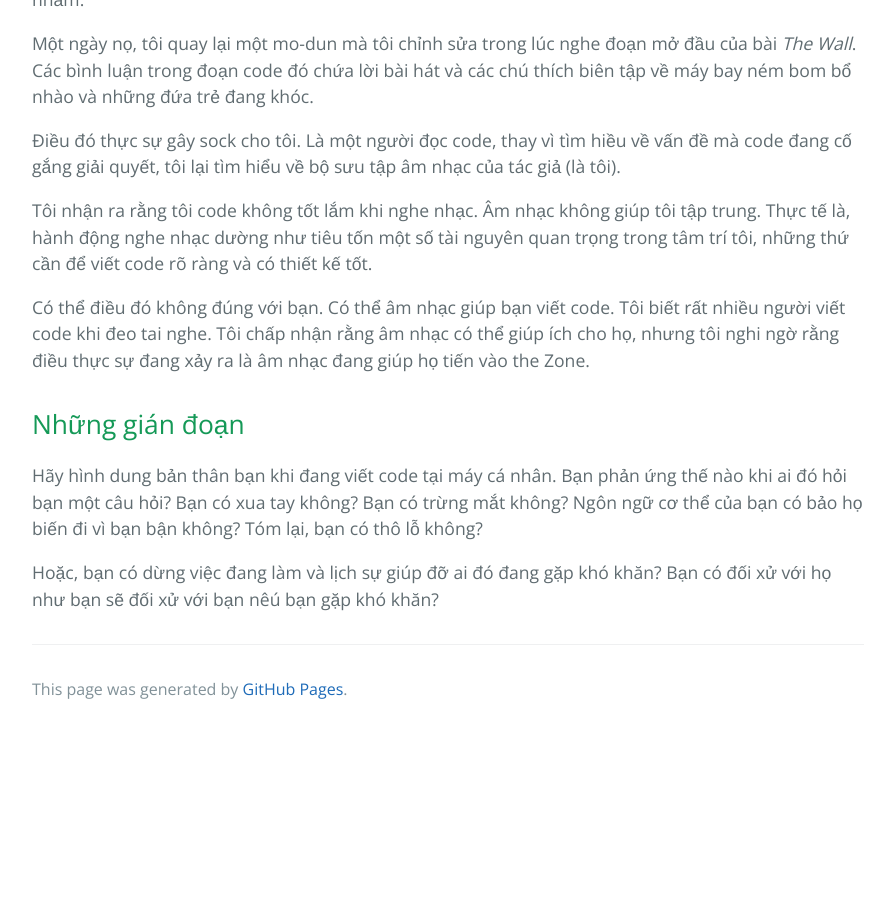
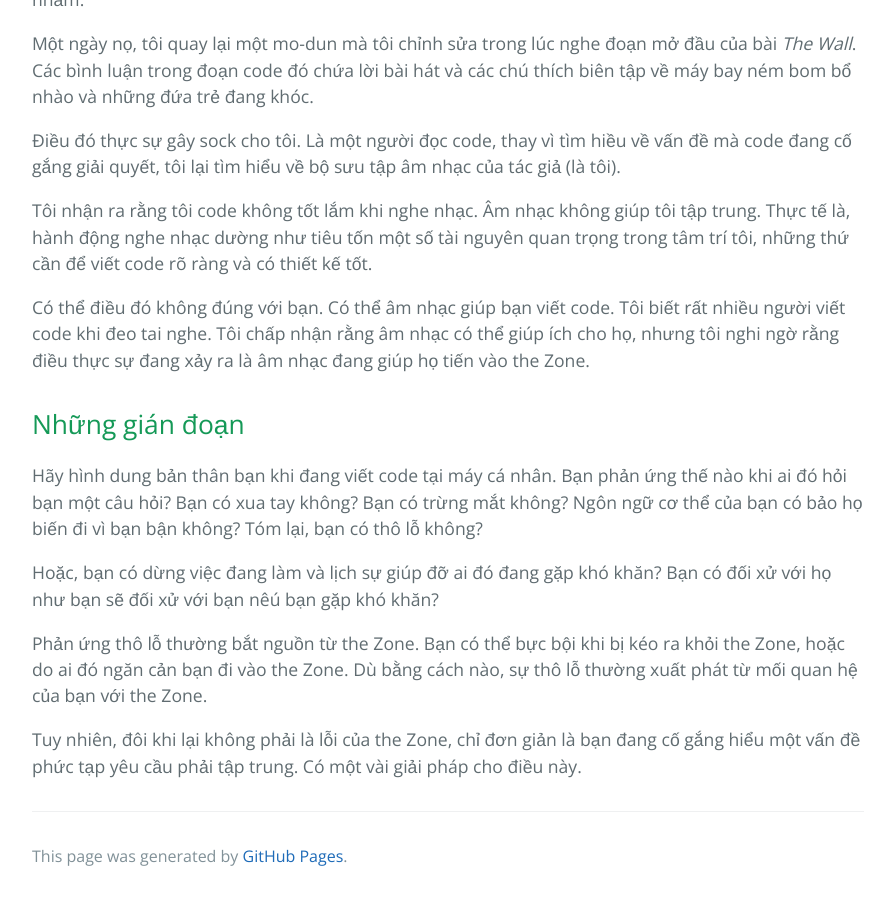
Before and after one commit to HaiBV/haibv.github.io, a Jekyll site: the page built from clean-coder/chapter-4-coding.md, in a window 1280 px wide and 900 px high, scrolled down 4987 px. Shown: the whole window, without its empty margins (192-1085 px from the left). Built offline with Jekyll 4.4.1, drawn with Linux system fonts in a browser that asks for light colours; our own code applies the rules of GitHub Pages for plain Markdown files; before the commit the page ends 5720 px from its top, so only the background shows below that.

Commit message:
Book - The Clean Coder - Chapter 4 - Coding

```diff
--- a/clean-coder/chapter-4-coding.md
+++ b/clean-coder/chapter-4-coding.md
@@ -101,3 +101,7 @@ Có thể điều đó không đúng với bạn. Có thể âm nhạc giúp b
 Hãy hình dung bản thân bạn khi đang viết code tại máy cá nhân. Bạn phản ứng thế nào khi ai đó hỏi bạn một câu hỏi? Bạn có xua tay không? Bạn có trừng mắt không? Ngôn ngữ cơ thể của bạn có bảo họ biến đi vì bạn bận không? Tóm lại, bạn có thô lỗ không?
 
 Hoặc, bạn có dừng việc đang làm và lịch sự giúp đỡ ai đó đang gặp khó khăn? Bạn có đối xử với họ như bạn sẽ đối xử với bạn nêú bạn gặp khó khăn?
+
+Phản ứng thô lỗ thường bắt nguồn từ the Zone. Bạn có thể bực bội khi bị kéo ra khỏi the Zone, hoặc do ai đó ngăn cản bạn đi vào the Zone. Dù bằng cách nào, sự thô lỗ thường xuất phát từ mối quan hệ của bạn với the Zone.
+
+Tuy nhiên, đôi khi lại không phải là lỗi của the Zone, chỉ đơn giản là bạn đang cố gắng hiểu một vấn đề phức tạp yêu cầu phải tập trung. Có một vài giải pháp cho điều này.
```
